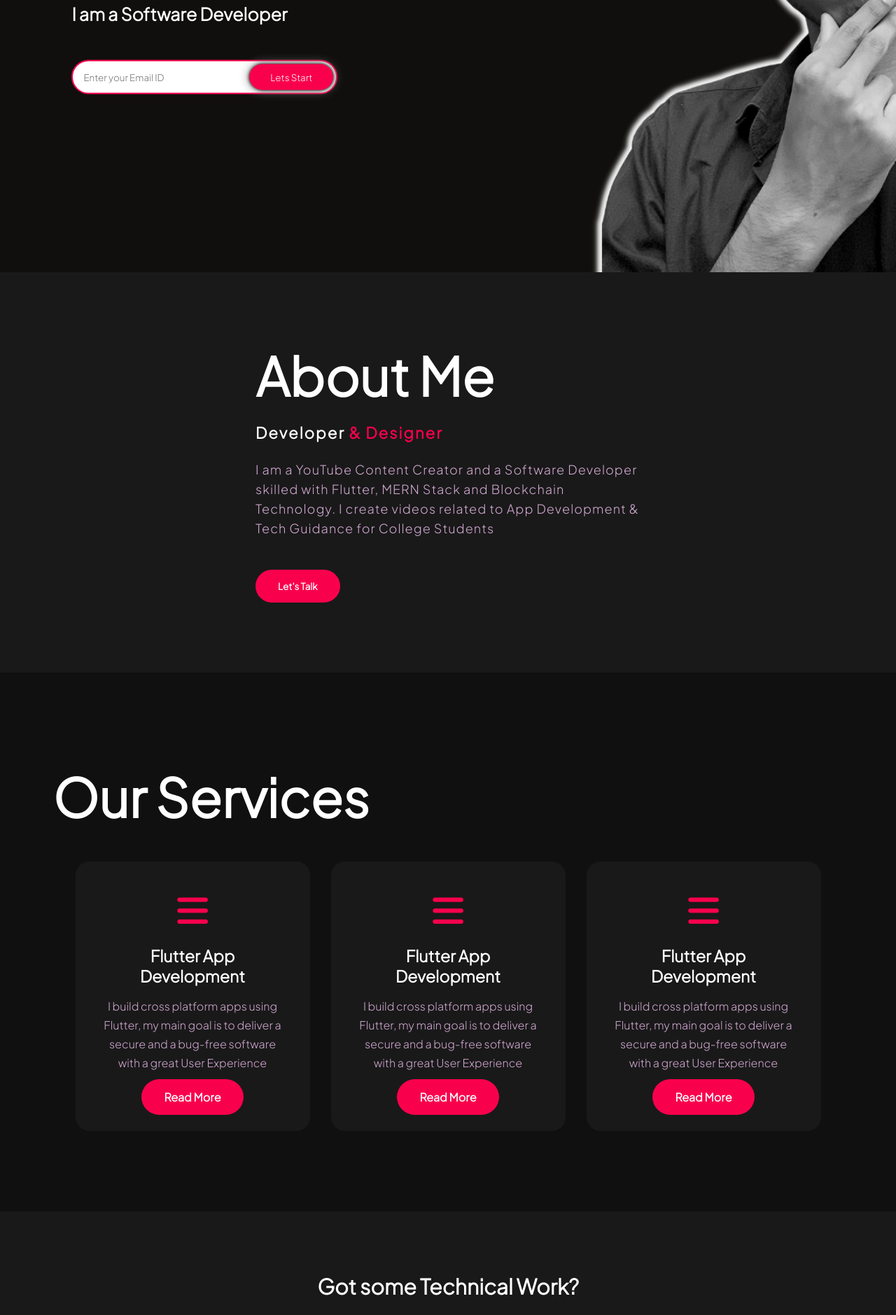
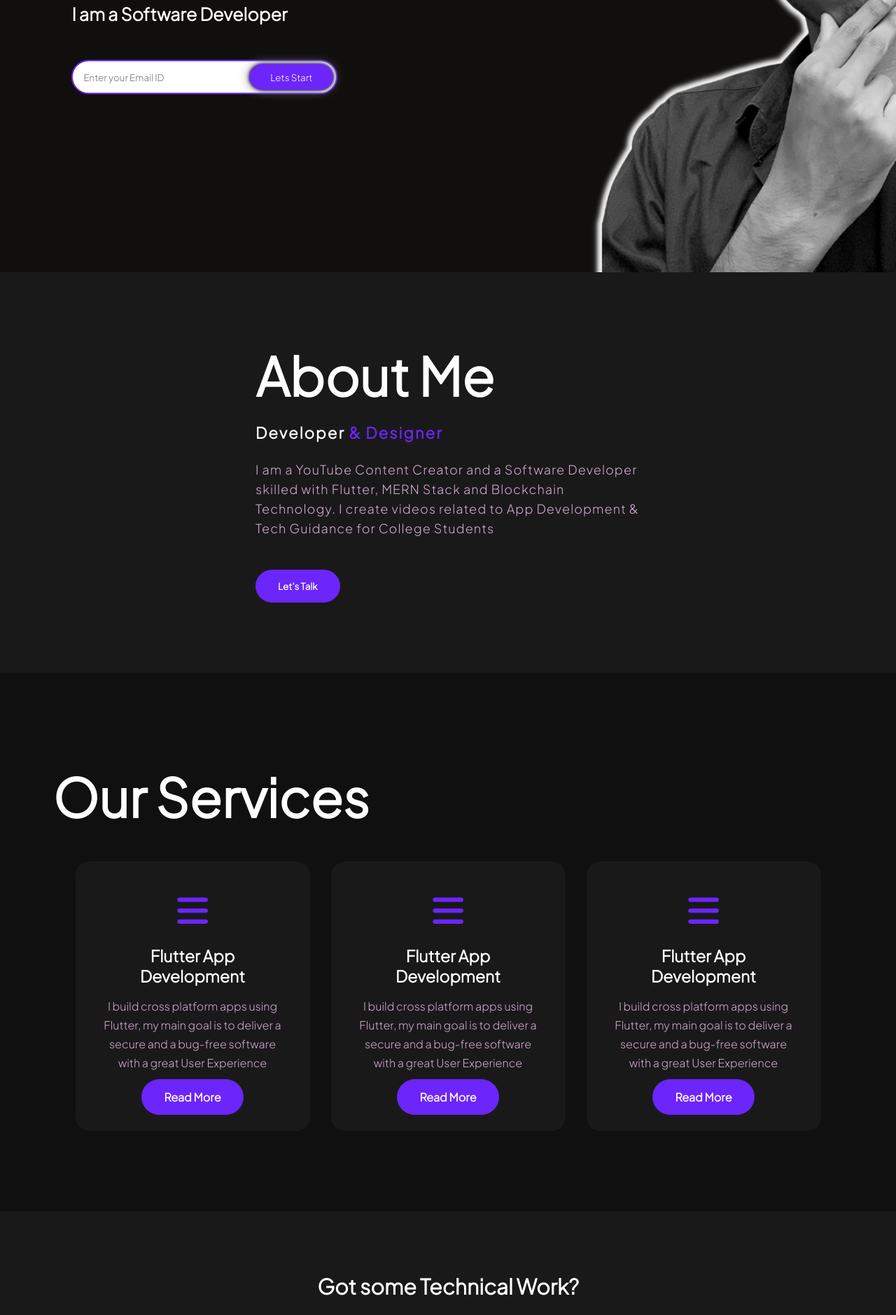
Before and after one commit to akmadan/portfolio-basic-html-css, a plain HTML site: page index.html in a window 1280 px wide. Shown: the part 411-2290 px from the top of the page at 70% size. Drawn offline with Linux system fonts and the light colour scheme.

Commit message:
color changed

```diff
--- a/style.css
+++ b/style.css
@@ -34,7 +34,7 @@ nav {
 }
 
 span {
-    color: #f9004d;
+    color: #6c25fa;
 }
 
 nav ul li {
@@ -51,12 +51,12 @@ nav ul li a {
 }
 
 nav ul li a:hover {
-    color: #f9004d;
+    color: #6c25fa;
     transition: 0.4s;
 }
 
 .btn {
-    background-color: #f9004d;
+    background-color: #6c25fa;
     color: white;
     text-decoration: none;
     font-weight: bold;
@@ -109,7 +109,7 @@ h4 {
     display: inline-block;
     width: 100%;
     padding: 14px 130px 14px 15px;
-    border: 2px solid #f9004d;
+    border: 2px solid #6c25fa;
     outline: none;
     border-radius: 30px;
 }
@@ -121,7 +121,7 @@ h4 {
     border: none;
     padding: 10px 30px;
     border-radius: 30px;
-    background-color: #f9004d;
+    background-color: #6c25fa;
     color: white;
     box-shadow: 0 0 5px #000, 0 0 15px #858585;
     top: 6px;
@@ -181,7 +181,7 @@ h4 {
 }
 
 button {
-    background-color: #f9004d;
+    background-color: #6c25fa;
     color: white;
     text-decoration: none;
     border: 2px solid transparent;
@@ -237,7 +237,7 @@ button:hover {
     display: block;
     text-align: center;
     margin: 25px 0;
-    color: #f9004d;
+    color: #6c25fa;
 }
 
 h5 {
@@ -278,7 +278,7 @@ h5 {
 
 
 .button{
-    background-color: #f9004d;
+    background-color: #6c25fa;
     color: white;
     text-decoration: none;
     border: 2px solid transparent;
@@ -331,7 +331,7 @@ footer{
     display: flex;
     align-items: center;
     justify-content: center;
-    background-color: #f9004d;
+    background-color: #6c25fa;
     border-radius: 50%;
     margin: 22px 10px;
     color: white;
@@ -346,7 +346,7 @@ footer{
 
 .end{
     position: absolute;
-    color: #f9004d;
+    color: #6c25fa;
     bottom: 35px;
     font-size: 14px;
 }
```
